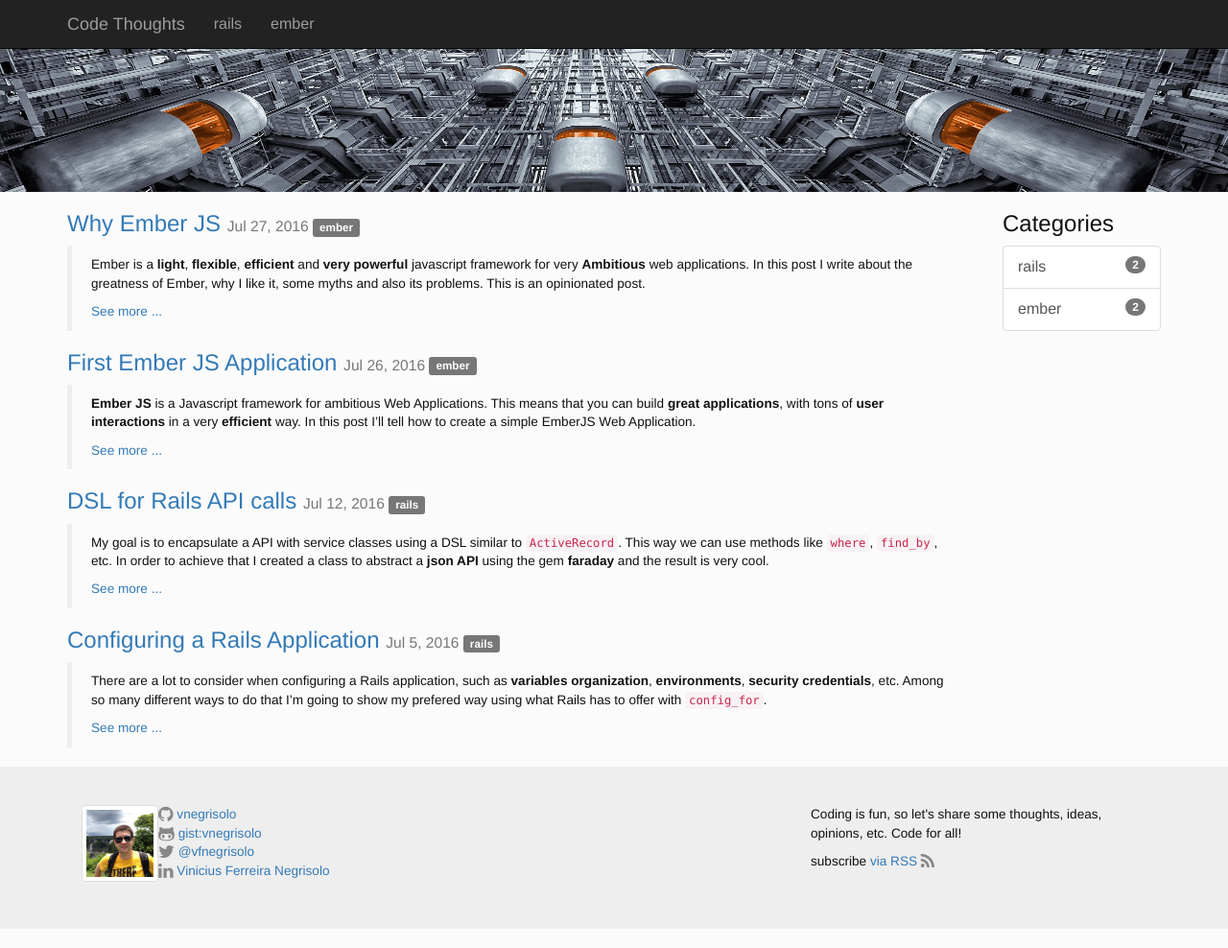
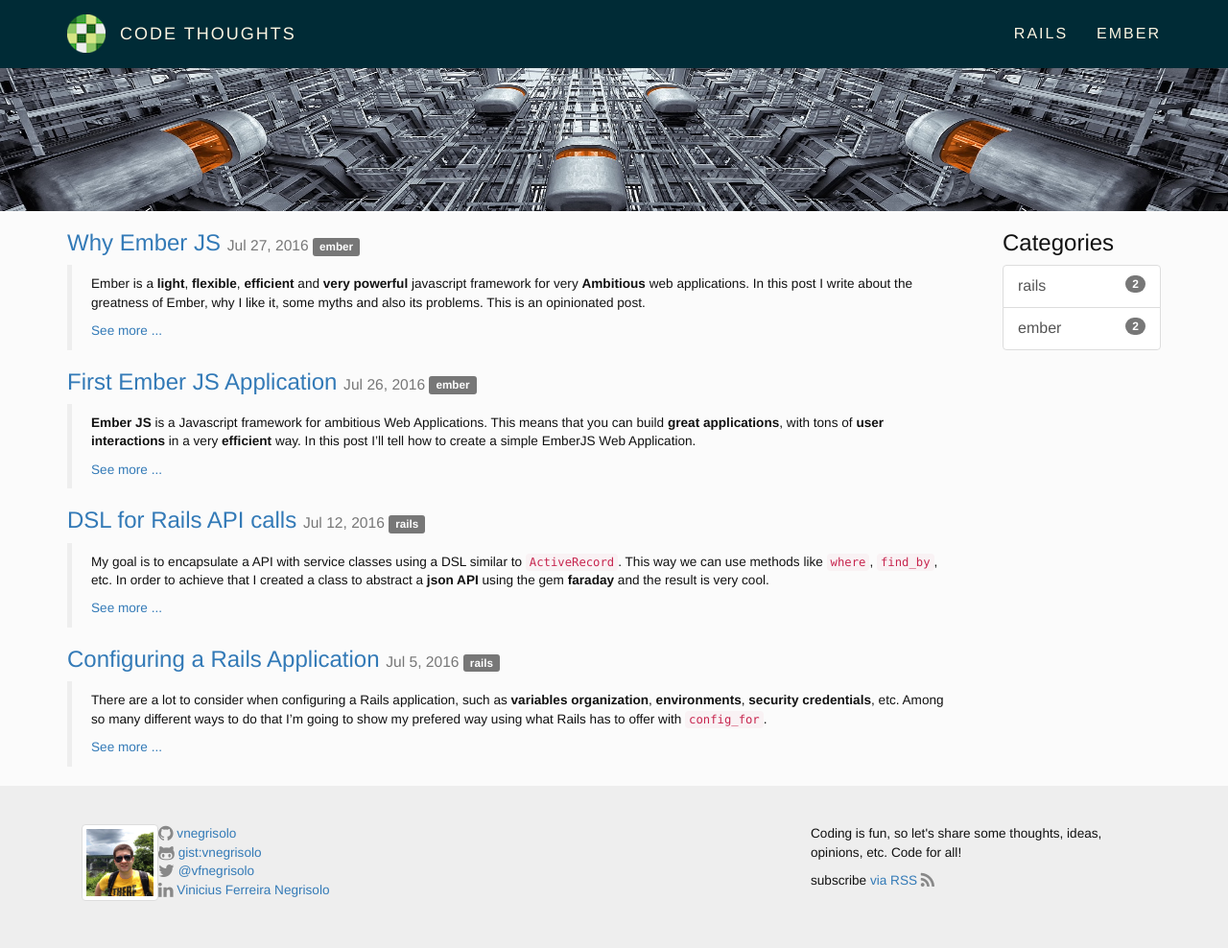
Before and after one commit to vnegrisolo/vnegrisolo.github.io, a Jekyll site: the page built from index.html, in a window 1280 px wide and 988 px high. Shown: the whole window at 96% size. Built offline with Jekyll 4.4.1, drawn with Linux system fonts in a browser that asks for light colours.

Commit message:
Style nav_bar header

```diff
--- a/_includes/header.html
+++ b/_includes/header.html
@@ -1,4 +1,4 @@
-<nav class="navbar navbar-inverse navbar-fixed-top">
+<nav class="navbar navbar-fixed-top">
   <div class="container container-fluid">
     <div class="navbar-header">
       <button type="button" class="navbar-toggle collapsed" data-toggle="collapse" data-target="#bs-example-navbar-collapse-1" aria-expanded="false">
@@ -7,13 +7,17 @@
         <span class="icon-bar"></span>
         <span class="icon-bar"></span>
       </button>
-      <a class="navbar-brand" href="{{ '/' }}">{{ site.data.site.title }}</a>
+      <a class="navbar-brand" href="{{ '/' }}">
+        <img src="/images/logo.png" alt="{{ site.data.site.title }}" class="pull-left">
+        <span>{{ site.data.site.title }}</span>
+      </a>
     </div>
 
     <div class="collapse navbar-collapse" id="bs-example-navbar-collapse-1">
-      <ul class="nav navbar-nav">
+      <ul class="nav navbar-nav navbar-right">
+        {% assign pageCategory = page.category | default: page.categories.first %}
         {% for category in site.categories %}
-          <li class="{% if page.category == category.first %}active{% endif %}">
+          <li class="{% if pageCategory == category.first %}active{% endif %}">
             <a href="/{{ category.first }}/">{{ category.first }}</a>
           </li>
         {% endfor %}
--- a/_sass/base.scss
+++ b/_sass/base.scss
@@ -3,7 +3,7 @@ body {
   color: $text-color;
   font-family: $base-font-family;
   font-size: $base-font-size;
-  padding-top: $header-height;
+  padding-top: $height_nav_bar;
 }
 
 footer {
@@ -16,11 +16,6 @@ i.fa {
   color: $icon-color;
 }
 
-nav.navbar {
-  border-radius: 0;
-  min-height: $header-height;
-}
-
 .image-top {
   width: 100%;
   max-height: 150px;
--- a/_sass/bookmark-link.scss
+++ b/_sass/bookmark-link.scss
@@ -16,8 +16,8 @@ h1,h2,h3,h4,h5,h6 {
   &:before {
     display: block;
     content: " ";
-    margin-top: -($header-height + 5px);
-    height: ($header-height + 5px);
+    margin-top: -($height_nav_bar + 5px);
+    height: ($height_nav_bar + 5px);
     visibility: hidden;
   }
 }
--- /dev/null
+++ b/_sass/nav_bar.scss
@@ -0,0 +1,39 @@
+nav.navbar {
+  background-color: $color_bg_nav_bar;
+  border-radius: 0;
+  min-height: $height_nav_bar;
+
+  a {
+    color: $color_link_nav_bar;
+    letter-spacing: 2px;
+    line-height: $height_nav_bar - 30px;
+    text-transform: uppercase;
+  }
+  a.navbar-brand {
+    font-weight: 200;
+
+    img {
+      margin-right: 15px;
+    }
+  }
+  li a {
+    font-weight: 400;
+  }
+  li.active a {
+    color: $color_link_nav_bar_active;
+    font-weight: 800;
+  }
+  li:hover a {
+    background-color: $color_bg_nav_bar;
+    color: $color_link_nav_bar_active;
+  }
+
+  .navbar-toggle {
+    border-color: $color_link_nav_bar;
+    margin: ($height_nav_bar - 34px)/2;
+  }
+
+  .navbar-toggle .icon-bar {
+    background-color: $color_link_nav_bar;
+  }
+}
--- a/css/main.scss
+++ b/css/main.scss
@@ -22,12 +22,17 @@ $green:   #859900;
 
 $base-font-family: "Helvetica Neue", Helvetica, Arial, sans-serif;
 $base-font-size: 16px;
+
+$color_bg_nav_bar: $base03;
+$color_link_nav_bar: $base3;
+$color_link_nav_bar_active: $cyan;
+
+$height_nav_bar: 70px;
+
 $text-color: #111111;
 $bg-color: #FBFBFB;
 $footer-bg-color: #EEEEEE;
 $blog-post-meta-color: #999999;
 $icon-color: #888888;
 
-$header-height: 50px;
-
-@import "base", "blog-post", "syntax-highlighting", "bookmark-link";
+@import "base", "nav_bar", "blog-post", "syntax-highlighting", "bookmark-link";
```
Also changed, not shown: images/logo.png (added).
